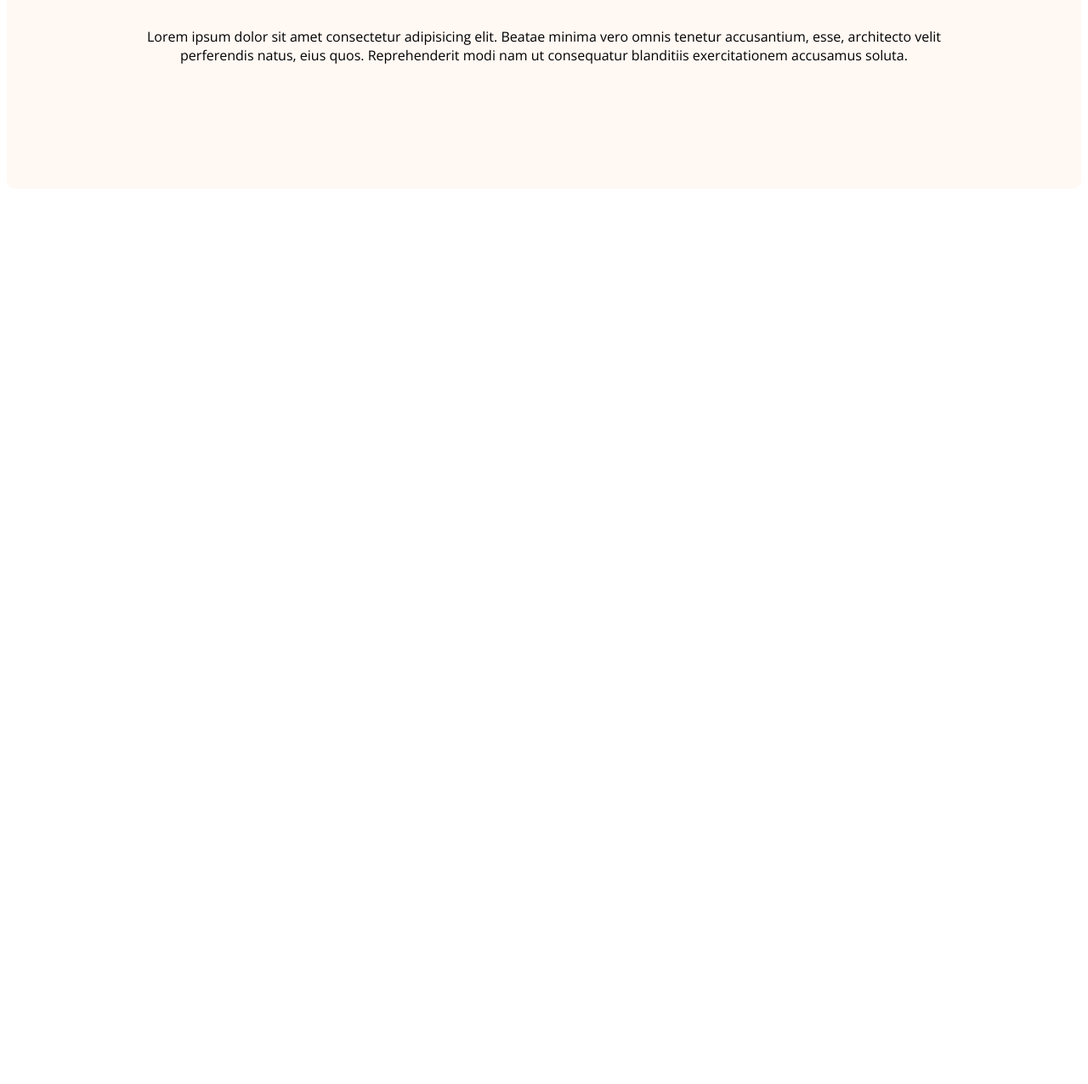
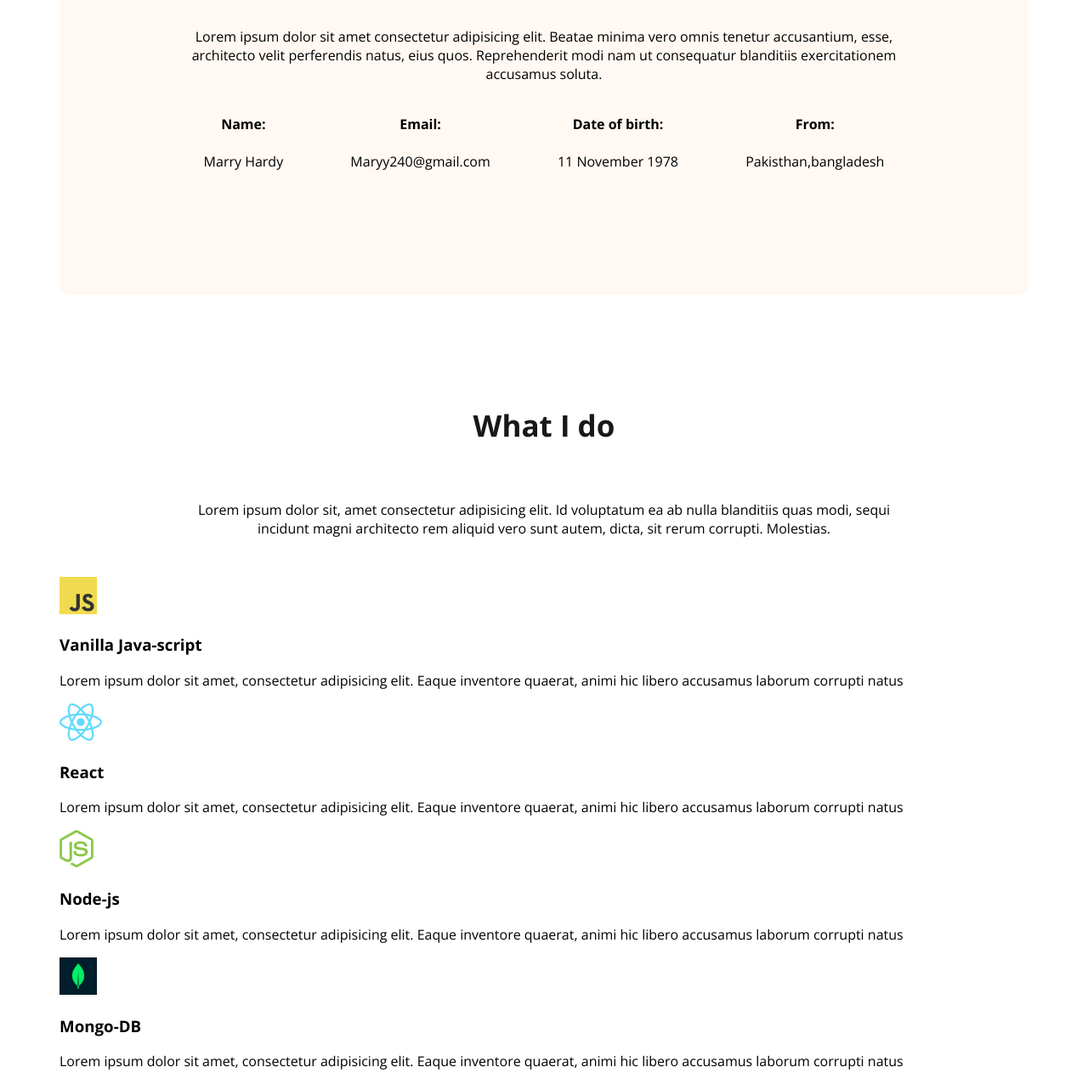
Before and after one commit to NFS152/mairahardy, a plain HTML site: page index.html in a window 1280 px wide. Shown: the part 1230-2506 px from the top of the page at 85% size. Before the commit the page ends 1582 px from the top, so only its background shows below. Drawn offline with nearby package versions, Linux system fonts and the light colour scheme.

Commit message:
add skills

```diff
--- a/index.html
+++ b/index.html
@@ -35,6 +35,51 @@
       <h3 class="section-title">About Me</h3>
       <p class="section-description">Lorem ipsum dolor sit amet consectetur adipisicing elit. Beatae minima vero omnis tenetur accusantium, esse, architecto velit perferendis natus, eius quos. Reprehenderit modi nam ut consequatur blanditiis exercitationem accusamus soluta.
       </p>
+      <div class="about-info-container">
+        <div class="about-info">
+          <h4 class="info-title">Name:</h4>
+          <p class="info-description">Marry Hardy</p>
+        </div>
+        <div class="about-info">
+          <h4 class="info-title">Email:</h4>
+          <p class="info-description">Maryy240@gmail.com</p>
+        </div>
+        <div class="about-info">
+          <h4 class="info-title">Date of birth:</h4>
+          <p class="info-description">11 November 1978</p>
+        </div>
+        <div class="about-info">
+          <h4 class="info-title">From:</h4>
+          <p class="info-description">Pakisthan,bangladesh</p>
+        </div>
+      </div>
+    </section>
+    <!-- what i do -->
+    <section>
+      <h3 class="section-title">What I do</h3>
+      <p id="what-i-do-description" class="section-description">Lorem ipsum dolor sit, amet consectetur adipisicing elit. Id voluptatum ea ab nulla blanditiis quas modi, sequi incidunt magni architecto rem aliquid vero sunt autem, dicta, sit rerum corrupti. Molestias.</p>
+      <div class="skills-container">
+        <div class="skill">
+          <img src="images/icons/js.png" alt="">
+          <h3 class="skill-title">Vanilla Java-script</h3>
+          <p class="skill-description">Lorem ipsum dolor sit amet, consectetur adipisicing elit. Eaque inventore quaerat, animi hic libero accusamus laborum corrupti natus</p>
+        </div>
+        <div class="skill">
+          <img src="images/icons/react.png" alt="">
+          <h3 class="skill-title">React</h3>
+          <p class="skill-description">Lorem ipsum dolor sit amet, consectetur adipisicing elit. Eaque inventore quaerat, animi hic libero accusamus laborum corrupti natus</p>
+        </div>
+        <div class="skill">
+          <img src="images/icons/nodejs.png" alt="">
+          <h3 class="skill-title">Node-js</h3>
+          <p class="skill-description">Lorem ipsum dolor sit amet, consectetur adipisicing elit. Eaque inventore quaerat, animi hic libero accusamus laborum corrupti natus</p>
+        </div>
+        <div class="skill">
+          <img src="images/icons/mongo.png" alt="">
+          <h3 class="skill-title">Mongo-DB</h3>
+          <p class="skill-description">Lorem ipsum dolor sit amet, consectetur adipisicing elit. Eaque inventore quaerat, animi hic libero accusamus laborum corrupti natus</p>
+        </div>
+      </div>
     </section>
   </main>
   <footer>
--- a/style.css
+++ b/style.css
@@ -75,7 +75,10 @@ max-width: 500px;
     margin-bottom: 20px;
 }
 /* main section styles */
-
+main{
+    max-width: 1140px;
+    margin: 0 auto;
+}
 /* about section styles */
 .about{
     padding: 130px;
@@ -96,3 +99,13 @@ max-width: 500px;
 .section-description{
     text-align: center;
 }
+.about-info-container{
+    display: flex;
+    justify-content: space-around;
+}
+.about-info{
+    text-align: center;
+}
+#what-i-do-description{
+    padding: 30px 150px;
+}
```
